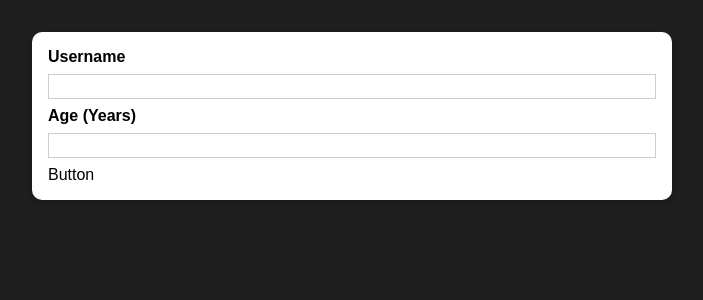
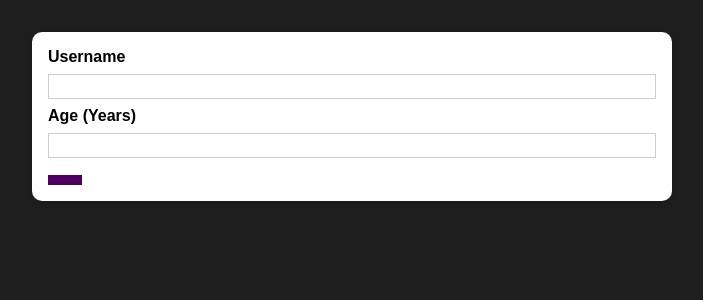
Before and after one commit to KennedyMungai/user-list, a React (Create React App) app: page / in a window 1280 px wide. Shown: the top 300 px of the page, without its empty margins (288-991 px from the left). Built offline with nearby package versions, Linux system fonts and the light colour scheme.

Commit message:
Added a css class to style the button component

```diff
--- a/src/components/UI/Button.js
+++ b/src/components/UI/Button.js
@@ -4,7 +4,7 @@ import classes from './Button.module.css'
 const Button = (props) =>
 {
     return (
-        <div>Button</div>
+        <button className={classes.button}></button>
     )
 }
 
```
